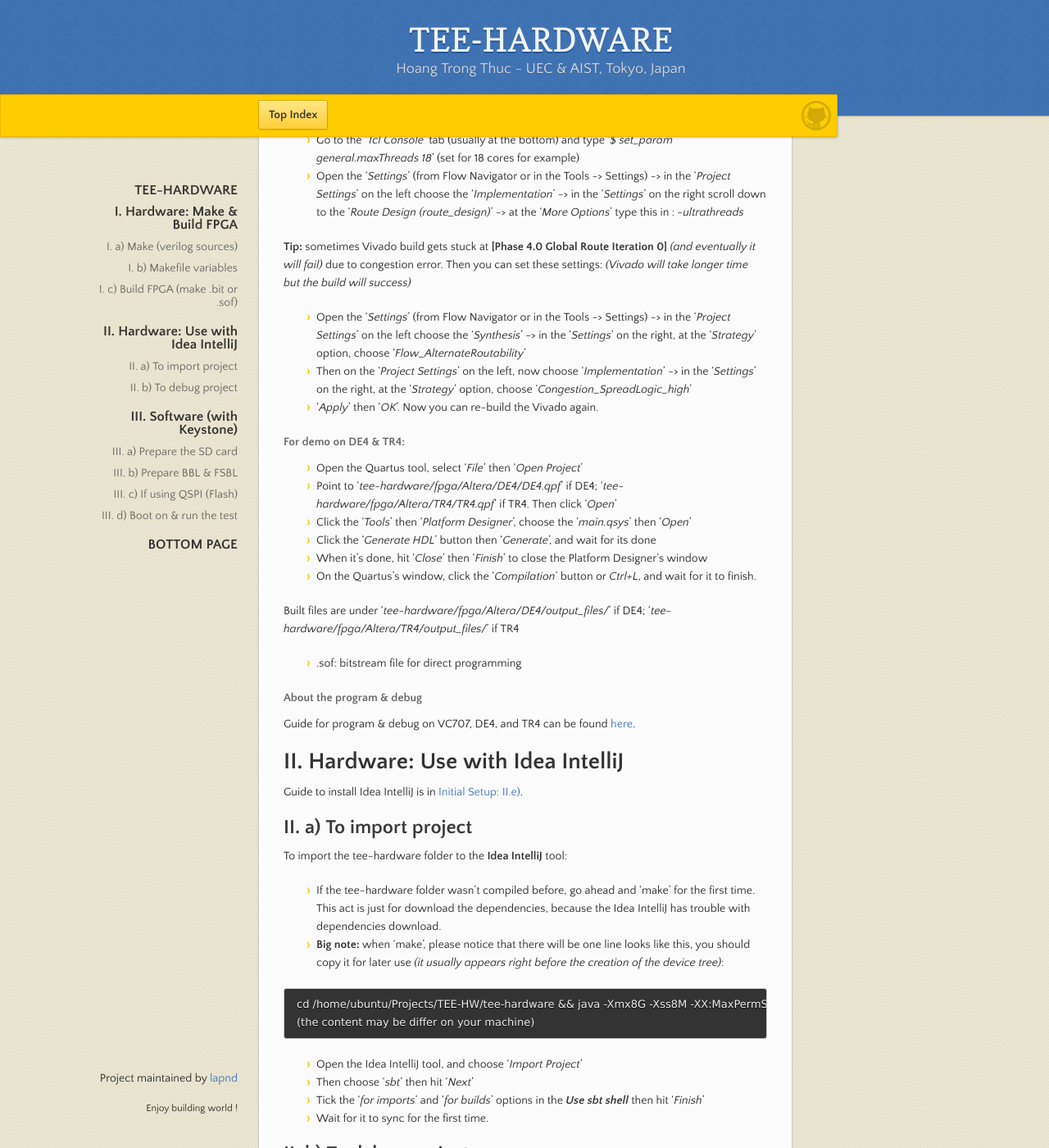
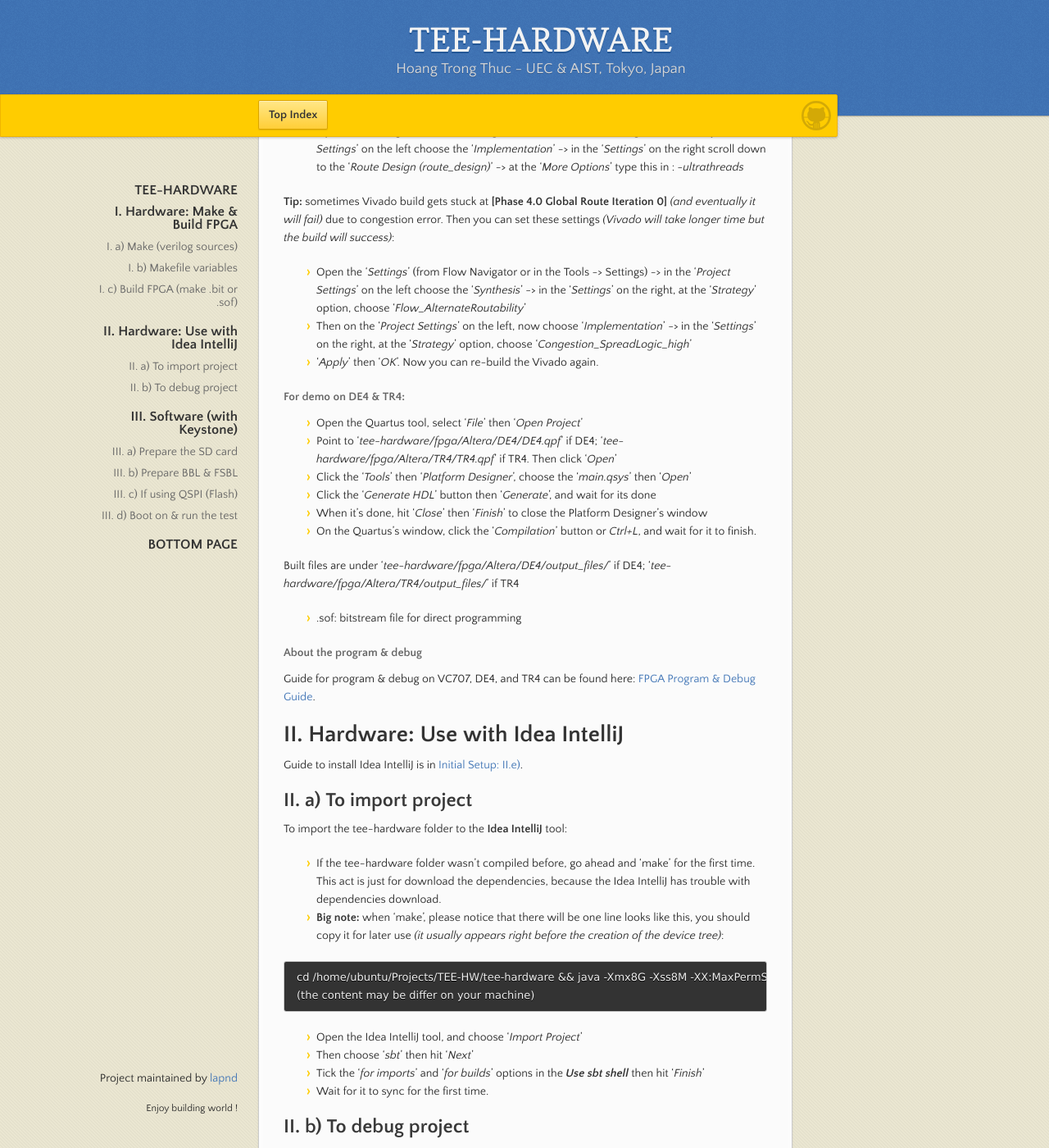
Before and after one commit to lapnd/httdes.github.io, a Jekyll site: the page built from tee-hw.md, in a window 1280 px wide and 1400 px high, scrolled down 2750 px. Shown: the whole window at 82% size. Built offline with Jekyll 4.4.1, drawn with Linux system fonts in a browser that asks for light colours; our own code applies the rules of GitHub Pages for plain Markdown files; some of the changed text lies outside the part shown.

Commit message:
Update tee-hw.md

```diff
--- a/tee-hw.md
+++ b/tee-hw.md
@@ -51,7 +51,6 @@ In the Makefile of each folder (i.e., **fpga/Xilinx/VC707**, **fpga/Altera/DE4**
 | Variable | Availabe option | Description |
 | -------- | --------------- | ----------- |
 | ISACONF  | - RV64GC<br />- RV64IMAC<br />- RV32GC<br />- RV32IMAC | Select the ISA |
-| MBUS     | - MBus64<br />- MBus32 | Select the memory bus width |
 | BOOTSRC  | - BOOTROM<br />- QSPI | Select the boot sources |
 | PCIE     | - WPCIe<br />- WoPCIe | Enable/Disable PCIe |
 | DDRCLK   | - WSepaDDRClk<br />- WoSepaDDRClk | - Separate system-clock and DDR-clock<br />- Not separate, using the same system-clock |
@@ -96,7 +95,7 @@ Built files are under '*tee-hardware/fpga/Xilinx/VC707/VC707.runs/impl_1/*'
 - Go to the '*Tcl Console*' tab (usually at the bottom) and type '*$ set_param general.maxThreads 18*' (set for 18 cores for example)
 - Open the '*Settings*' (from Flow Navigator or in the Tools -> Settings) -> in the '*Project Settings*' on the left choose the '*Implementation*' -> in the '*Settings*' on the right scroll down to the '*Route Design (route_design)*' -> at the '*More Options*' type this in : *-ultrathreads*
 
-**Tip:** sometimes Vivado build gets stuck at **\[Phase 4.0 Global Route Iteration 0\]** *(and eventually it will fail)* due to congestion error. Then you can set these settings: *(Vivado will take longer time but the build will success)*
+**Tip:** sometimes Vivado build gets stuck at **\[Phase 4.0 Global Route Iteration 0\]** *(and eventually it will fail)* due to congestion error. Then you can set these settings *(Vivado will take longer time but the build will success)*:
 - Open the '*Settings*' (from Flow Navigator or in the Tools -> Settings) -> in the '*Project Settings*' on the left choose the '*Synthesis*' -> in the '*Settings*' on the right, at the '*Strategy*' option, choose '*Flow_AlternateRoutability*'
 - Then on the '*Project Settings*' on the left, now choose '*Implementation*' -> in the '*Settings*' on the right, at the '*Strategy*' option, choose '*Congestion_SpreadLogic_high*'
 - '*Apply*' then '*OK*'. Now you can re-build the Vivado again.
@@ -113,7 +112,7 @@ Built files are under '*tee-hardware/fpga/Altera/DE4/output_files/*' if DE4; '*t
 - .sof: bitstream file for direct programming
 
 #### About the program & debug
-Guide for program & debug on VC707, DE4, and TR4 can be found [here](./fpgaguide.md).
+Guide for program & debug on VC707, DE4, and TR4 can be found here: [FPGA Program & Debug Guide](./fpgaguide.md).
 
 # II. Hardware: Use with Idea IntelliJ
 
```
Also changed, not shown: other parts of tee-hw.md (+2 -2 lines).
